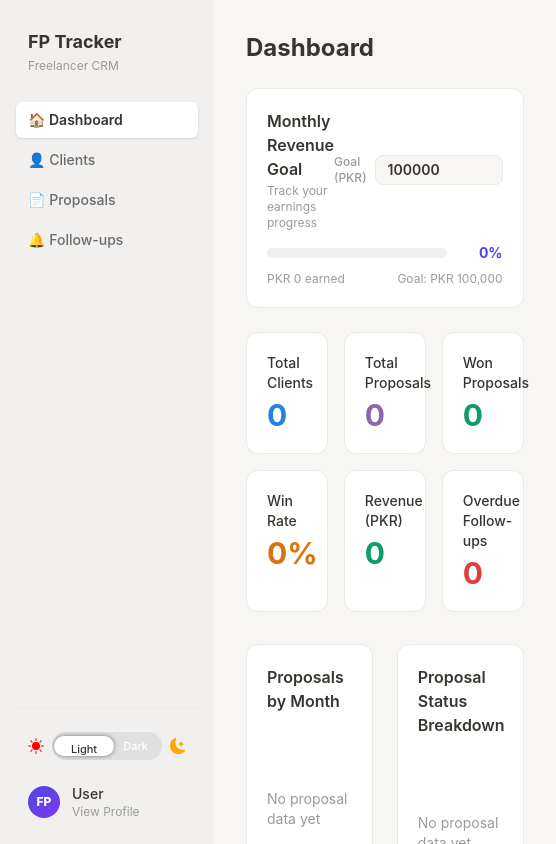
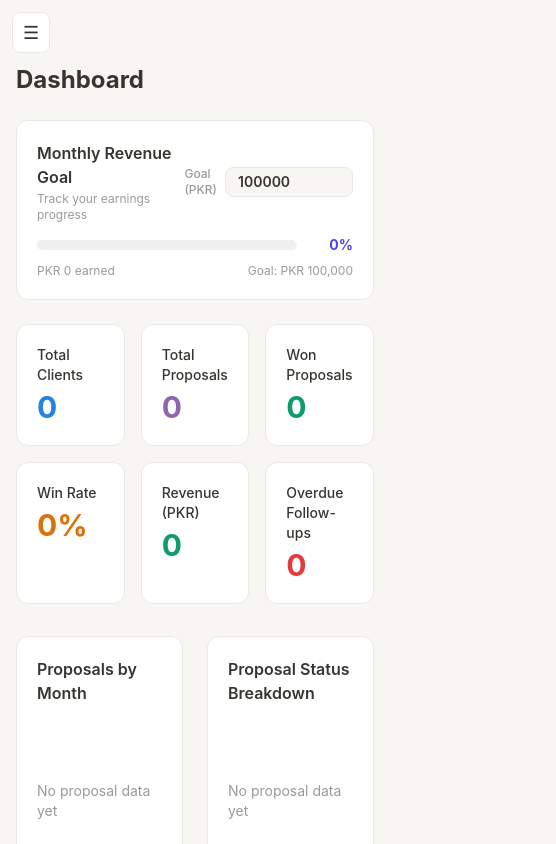
Before and after one commit to html-moiz03/freelancer-proposal-tracker, a React (Vite) app: page /dashboard in a window 390 px wide. Shown: the top 844 px of the page, 556 px wide, since content can reach past the window. Built offline with nearby package versions, Linux system fonts and the light colour scheme.

Commit message:
feat: mobile responsive sidebar with hamburger menu, empty state illustrations, PDF export, CSV export, client detail page

```diff
--- a/src/App.jsx
+++ b/src/App.jsx
@@ -17,7 +17,7 @@ function App() {
       <Route path="/dashboard/*" element={
         <div className="flex min-h-screen" style={{ backgroundColor: isDark ? '#1a1a1a' : '#F7F6F3' }}>
           <Sidebar />
-          <main className="flex-1 p-8" style={{ color: '#37352F' }}>
+          <main className="flex-1 p-4 md:p-8 pt-16 md:pt-8 w-full" style={{ color: isDark ? '#ffffff' : '#37352F', minWidth: 0 }}>
             <Routes>
               <Route path="/" element={<Dashboard />} />
               <Route path="/clients" element={<Clients />} />
--- a/src/components/Sidebar.jsx
+++ b/src/components/Sidebar.jsx
@@ -1,3 +1,4 @@
+import { useState, useEffect } from 'react'
 import { NavLink } from 'react-router-dom'
 import { useTheme } from '../context/ThemeContext'
 
@@ -12,17 +13,90 @@ function Sidebar() {
   const session = JSON.parse(localStorage.getItem('fpt_session') || '{}')
   const initials = session.name ? session.name.split(' ').map(n => n[0]).join('').toUpperCase().slice(0, 2) : 'FP'
   const { isDark, toggleTheme } = useTheme()
+  const [mobileOpen, setMobileOpen] = useState(false)
+  const [isMobile, setIsMobile] = useState(window.innerWidth < 768)
+
+  useEffect(() => {
+    const handleResize = () => setIsMobile(window.innerWidth < 768)
+    window.addEventListener('resize', handleResize)
+    return () => window.removeEventListener('resize', handleResize)
+  }, [])
+
+  const sidebarBg = isDark ? '#0f0f0f' : '#F1F0EE'
+  const titleColor = isDark ? '#e2e8f0' : '#37352F'
+  const subColor = isDark ? '#94a3b8' : '#9B9A97'
 
   return (
-    <aside className="w-64 p-4 flex flex-col gap-1" style={{
-      backgroundColor: isDark ? '#0f0f0f' : '#F1F0EE',
+    <>
+      <style>{`
+        .btn-color-mode-switch { display: inline-block; margin: 0; position: relative; }
+        .btn-color-mode-switch > label.btn-color-mode-switch-inner { margin: 0; width: 110px; height: 32px; background: #E0E0E0; border-radius: 26px; overflow: hidden; position: relative; transition: all 0.3s ease; display: block; cursor: pointer; }
+        .btn-color-mode-switch > label.btn-color-mode-switch-inner:before { content: attr(data-on); position: absolute; font-size: 11px; font-weight: 500; top: 7px; right: 14px; color: #fff; }
+        .btn-color-mode-switch > label.btn-color-mode-switch-inner:after { content: attr(data-off); width: 60px; height: 20px; background: #fff; border-radius: 26px; position: absolute; left: 2px; top: 4px; text-align: center; transition: all 0.3s ease; box-shadow: 0px 0px 6px -2px #111; padding: 5px 0; font-size: 11px; font-weight: 500; }
+        .btn-color-mode-switch input[type="checkbox"] { cursor: pointer; width: 50px; height: 25px; opacity: 0; position: absolute; top: 0; z-index: 1; margin: 0; }
+        .btn-color-mode-switch input[type="checkbox"]:checked + label.btn-color-mode-switch-inner { background: #151515; color: #fff; }
+        .btn-color-mode-switch input[type="checkbox"]:checked + label.btn-color-mode-switch-inner:after { content: attr(data-on); left: 48px; background: #3c3c3c; color: #fff; }
+        .btn-color-mode-switch input[type="checkbox"]:checked + label.btn-color-mode-switch-inner:before { content: attr(data-off); right: auto; left: 14px; color: #aaa; }
+      `}</style>
+
+      {/* Hamburger button */}
+      {isMobile && !mobileOpen && (
+        <button
+          onClick={() => setMobileOpen(true)}
+          style={{
+            position: 'fixed', top: '12px', left: '12px', zIndex: 999,
+            backgroundColor: isDark ? '#1a1a1a' : '#FFFFFF',
+            color: titleColor, border: `1px solid ${isDark ? '#2a2a2a' : '#E9E9E7'}`,
+            borderRadius: '8px', padding: '6px 10px', fontSize: '18px',
+            cursor: 'pointer'
+          }}
+        >
+          ☰
+        </button>
+      )}
+
+      {/* Overlay */}
+      {isMobile && mobileOpen && (
+        <div
+          onClick={() => setMobileOpen(false)}
+          style={{
+            position: 'fixed', inset: 0,
+            backgroundColor: 'rgba(0,0,0,0.5)',
+            zIndex: 997
+          }}
+        />
+      )}
+
+      {/* Sidebar */}
+      {(!isMobile || mobileOpen) && (
+        <aside
+          style={{
+            backgroundColor: sidebarBg,
             height: '100vh',
-      position: 'sticky',
-      top: 0
-    }}>
-      <div className="mb-6 px-3 pt-3">
-        <h1 className="font-bold text-lg" style={{ color: isDark ? '#e2e8f0' : '#37352F' }}>FP Tracker</h1>
-        <p className="text-xs mt-0.5" style={{ color: isDark ? '#94a3b8' : '#9B9A97' }}>Freelancer CRM</p>
+            width: '256px',
+            flexShrink: 0,
+            position: isMobile ? 'fixed' : 'sticky',
+            top: 0,
+            left: 0,
+            zIndex: 998,
+            display: 'flex',
+            flexDirection: 'column',
+            gap: '4px',
+            padding: '16px',
+            overflowY: 'auto',
+          }}
+        >
+          <div className="mb-6 px-3 pt-3 flex items-center justify-between">
+            <div>
+              <h1 className="font-bold text-lg" style={{ color: titleColor }}>FP Tracker</h1>
+              <p className="text-xs mt-0.5" style={{ color: subColor }}>Freelancer CRM</p>
+            </div>
+            {isMobile && (
+              <button
+                style={{ color: titleColor, background: 'none', border: 'none', fontSize: '18px', cursor: 'pointer' }}
+                onClick={() => setMobileOpen(false)}
+              >✕</button>
+            )}
           </div>
 
           {links.map((link) => (
@@ -30,6 +104,7 @@ function Sidebar() {
               key={link.path}
               to={link.path}
               end
+              onClick={() => isMobile && setMobileOpen(false)}
               className={({ isActive }) =>
                 `px-3 py-2 rounded-md text-sm font-medium transition-colors ${
                   isActive ? `${isDark ? 'bg-gray-700' : 'bg-white'} shadow-sm font-semibold` : `${isDark ? 'hover:bg-gray-700' : 'hover:bg-white/60'}`
@@ -41,37 +116,14 @@ function Sidebar() {
             </NavLink>
           ))}
 
-      {/* Profile at bottom */}
           <div style={{ marginTop: 'auto', paddingTop: '16px', borderTop: `1px solid ${isDark ? '#2d2d3d' : '#E9E9E7'}` }}>
-        {/* Dark Mode Toggle */}
-        <style>{`
-          .btn-color-mode-switch { display: inline-block; margin: 0; position: relative; }
-          .btn-color-mode-switch > label.btn-color-mode-switch-inner { margin: 0; width: 110px; height: 28px; background: #E0E0E0; border-radius: 26px; overflow: hidden; position: relative; transition: all 0.3s ease; display: block; cursor: pointer; }
-          .btn-color-mode-switch > label.btn-color-mode-switch-inner:before { content: attr(data-on); position: absolute; font-size: 11px; font-weight: 500; top: 6px; right: 14px; color: #fff; }
-          .btn-color-mode-switch > label.btn-color-mode-switch-inner:after { content: attr(data-off); width: 60px; height: 20px; background: #fff; border-radius: 26px; position: absolute; left: 2px; top: 4px; text-align: center; transition: all 0.3s ease; box-shadow: 0px 0px 6px -2px #111; padding: 5px 0; font-size: 11px; font-weight: 500; }
-          .btn-color-mode-switch input[type="checkbox"] { cursor: pointer; width: 50px; height: 25px; opacity: 0; position: absolute; top: 0; z-index: 1; margin: 0; }
-          .btn-color-mode-switch input[type="checkbox"]:checked + label.btn-color-mode-switch-inner { background: #151515; color: #fff; }
-          .btn-color-mode-switch input[type="checkbox"]:checked + label.btn-color-mode-switch-inner:after { content: attr(data-on); left: 58px; background: #3c3c3c; color: #fff; }
-          .btn-color-mode-switch input[type="checkbox"]:checked + label.btn-color-mode-switch-inner:before { content: attr(data-off); right: auto; left: 14px; color: #aaa; }
-        `}</style>
             <div className="flex items-center justify-center gap-2 px-3 py-2 mb-2">
               <svg viewBox="0 0 16 16" fill="currentColor" width="16" xmlns="http://www.w3.org/2000/svg" style={{ color: 'red', flexShrink: 0 }}>
                 <path d="M8 12a4 4 0 1 0 0-8 4 4 0 0 0 0 8zM8 0a.5.5 0 0 1 .5.5v2a.5.5 0 0 1-1 0v-2A.5.5 0 0 1 8 0zm0 13a.5.5 0 0 1 .5.5v2a.5.5 0 0 1-1 0v-2A.5.5 0 0 1 8 13zm8-5a.5.5 0 0 1-.5.5h-2a.5.5 0 0 1 0-1h2a.5.5 0 0 1 .5.5zM3 8a.5.5 0 0 1-.5.5h-2a.5.5 0 0 1 0-1h2A.5.5 0 0 1 3 8zm10.657-5.657a.5.5 0 0 1 0 .707l-1.414 1.415a.5.5 0 1 1-.707-.708l1.414-1.414a.5.5 0 0 1 .707 0zm-9.193 9.193a.5.5 0 0 1 0 .707L3.05 13.657a.5.5 0 0 1-.707-.707l1.414-1.414a.5.5 0 0 1 .707 0zm9.193 2.121a.5.5 0 0 1-.707 0l-1.414-1.414a.5.5 0 0 1 .707-.707l1.414 1.414a.5.5 0 0 1 0 .707zM4.464 4.465a.5.5 0 0 1-.707 0L2.343 3.05a.5.5 0 1 1 .707-.707l1.414 1.414a.5.5 0 0 1 0 .708z"/>
               </svg>
-
               <div className="btn-color-mode-switch">
-            <input
-              type="checkbox"
-              id="color_mode"
-              checked={isDark}
-              onChange={toggleTheme}
-            />
-            <label
-              className="btn-color-mode-switch-inner"
-              data-off="Light"
-              data-on="Dark"
-              htmlFor="color_mode"
-            />
+                <input type="checkbox" id="color_mode" checked={isDark} onChange={toggleTheme} />
+                <label className="btn-color-mode-switch-inner" data-off="Light" data-on="Dark" htmlFor="color_mode" />
               </div>
               <svg viewBox="0 0 16 16" fill="currentColor" width="16" xmlns="http://www.w3.org/2000/svg" style={{ color: 'orange', flexShrink: 0 }}>
                 <path d="M6 .278a.768.768 0 0 1 .08.858 7.208 7.208 0 0 0-.878 3.46c0 4.021 3.278 7.277 7.318 7.277.527 0 1.04-.055 1.533-.16a.787.787 0 0 1 .81.316.733.733 0 0 1-.031.893A8.349 8.349 0 0 1 8.344 16C3.734 16 0 12.286 0 7.71 0 4.266 2.114 1.312 5.124.06A.752.752 0 0 1 6 .278z"/>
@@ -81,9 +133,10 @@ function Sidebar() {
 
             <NavLink
               to="/dashboard/profile"
+              onClick={() => isMobile && setMobileOpen(false)}
               className={({ isActive }) =>
                 `flex items-center gap-3 px-3 py-2 rounded-md transition-colors ${
-              isActive ? 'bg-white shadow-sm' : 'hover:bg-white/60'
+                  isActive ? (isDark ? 'bg-gray-700' : 'bg-white shadow-sm') : (isDark ? 'hover:bg-gray-700' : 'hover:bg-white/60')
                 }`
               }
             >
@@ -97,11 +150,13 @@ function Sidebar() {
               </div>
               <div>
                 <p className="text-sm font-medium" style={{ color: isDark ? '#e2e8f0' : '#37352F' }}>{session.name || 'User'}</p>
-            <p className="text-xs" style={{ color: isDark ? '#94a3b8' : '#9B9A97' }}>View Profile</p>
+                <p className="text-xs" style={{ color: subColor }}>View Profile</p>
               </div>
             </NavLink>
           </div>
         </aside>
+      )}
+    </>
   )
 }
 
```
Lines whose indentation alone changed are shown as unchanged.
